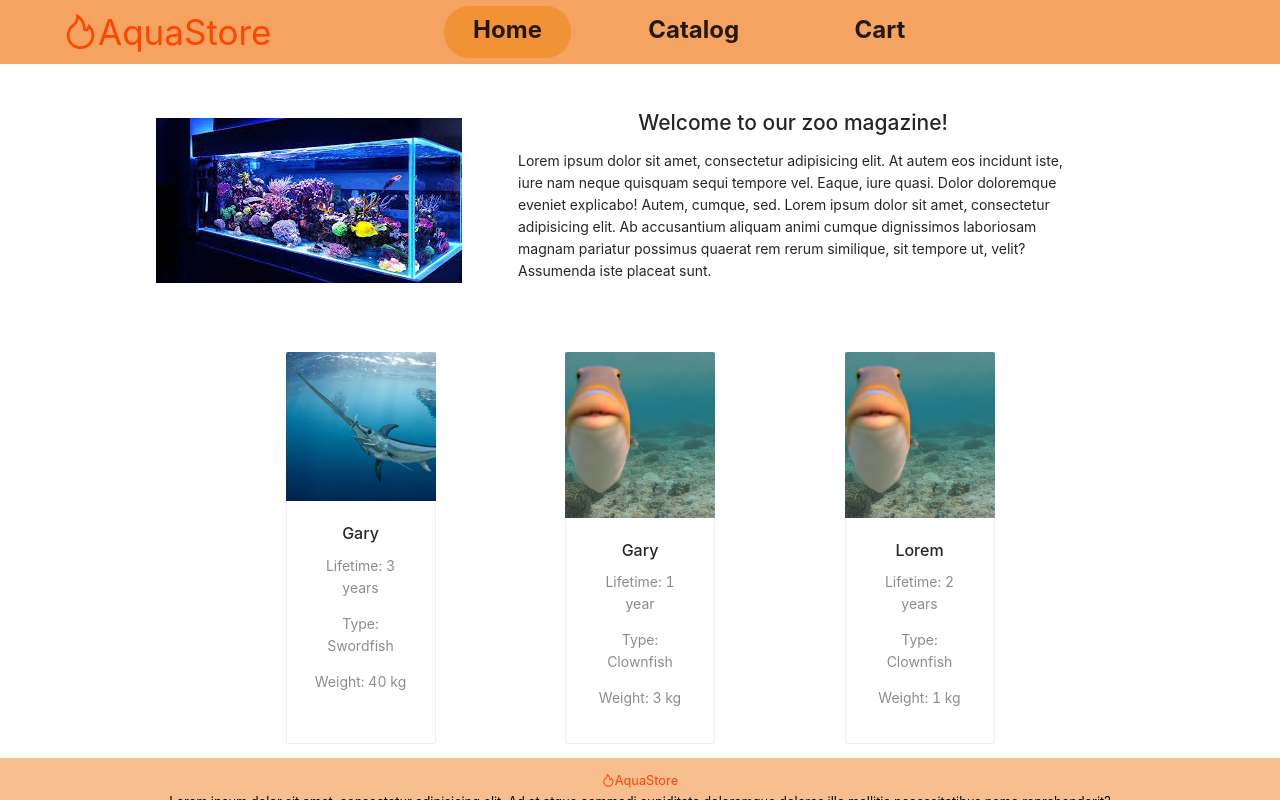
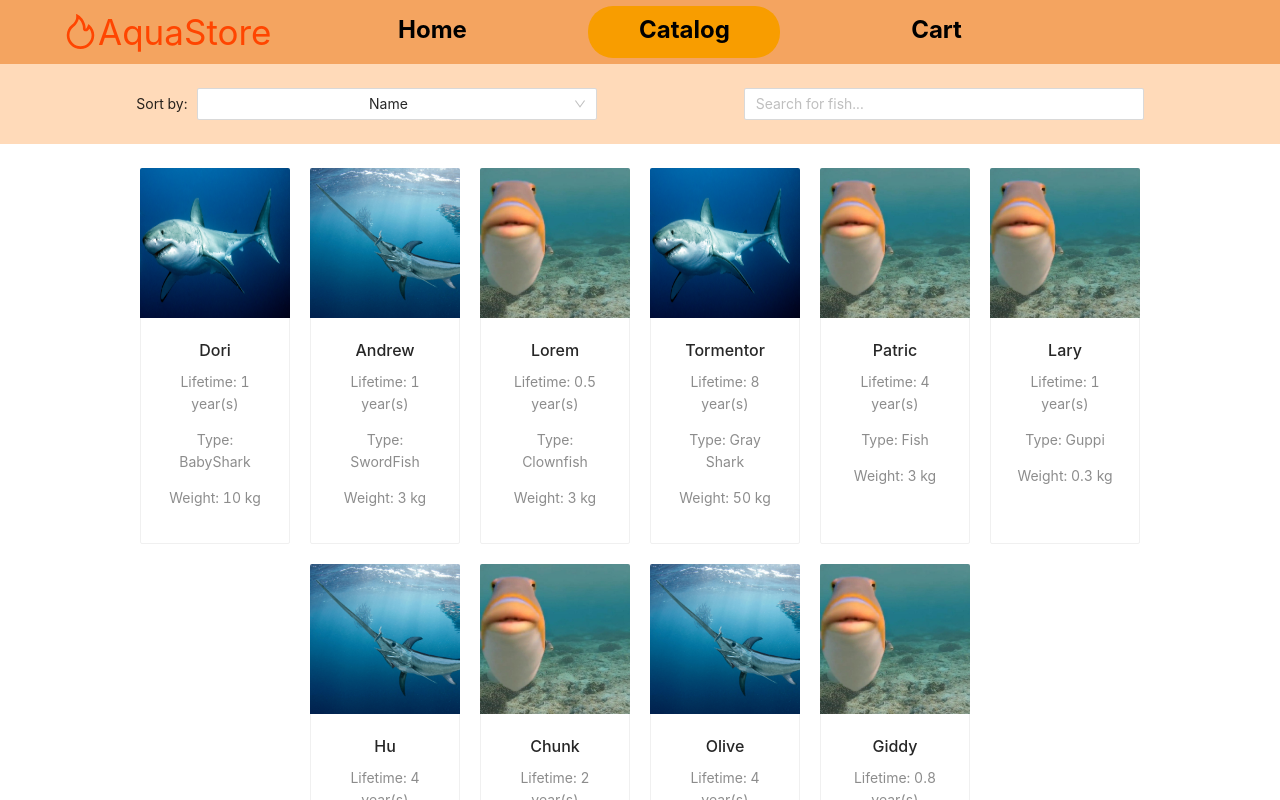
Before and after one commit to MykhailoPolnyi/Web_React_Labs, a React (Create React App) app: page /catalog in a window 1280 px wide. Shown: the top 800 px of the page. Built offline with nearby package versions, Linux system fonts and the light colour scheme.

Commit message:
Added completed task for lab 7

```diff
--- a/package.json
+++ b/package.json
@@ -10,6 +10,7 @@
     "antd": "^4.16.13",
     "react": "^17.0.2",
     "react-dom": "^17.0.2",
+    "react-router-dom": "^6.0.2",
     "react-scripts": "4.0.3",
     "styled-components": "^5.3.3",
     "web-vitals": "^1.1.2"
--- /dev/null
+++ b/src/components/ActionPannel/ActionPanel.js
@@ -0,0 +1,21 @@
+import React from "react";
+import {Input, Select} from "antd";
+import {ActionPanelStyled} from "./ActionPanel.styled";
+
+export const ActionPanel = () => (
+    <ActionPanelStyled>
+        <div>
+            <label htmlFor="sort">Sort by:</label>
+            <Select id="sort" value="name" style={{width: "400px", margin: "0 10px"}}>
+                <Select.Option value="name">Name</Select.Option>
+                <Select.Option value="lifetime">Lifetime</Select.Option>
+                <Select.Option value="type">Type</Select.Option>
+                <Select.Option value="weight">Weight</Select.Option>
+            </Select>
+        </div>
+        <Input allowClear
+               placeholder="Search for fish..."
+               style={{width: "400px"}}
+               id="search"/>
+    </ActionPanelStyled>
+)
--- /dev/null
+++ b/src/components/ActionPannel/ActionPanel.styled.js
@@ -0,0 +1,13 @@
+import styled from "styled-components";
+
+
+export const ActionPanelStyled = styled.div`
+  display: flex;
+  flex-direction: row;
+  align-items: center;
+  justify-content: space-evenly;
+  background-color: peachpuff;
+
+  width: 100%;
+  height: 10vh;
+`;
--- a/src/components/Card/CardStorage.js
+++ b/src/components/Card/CardStorage.js
@@ -2,7 +2,10 @@
 
 export const CardStorage = styled.div`
   display: flex;
+  max-width: 100%;
   flex-direction: row;
-  justify-content: space-evenly;
+  flex-wrap: wrap;
+  justify-content: center;
   margin: 1em 2em;
+  width: 80%;
 `;
--- a/src/components/Card/FishCard.js
+++ b/src/components/Card/FishCard.js
@@ -4,16 +4,16 @@
 
 export const FishCard = (props) => (
     <Card
-        style={{width: "150px"}}
+        style={{width: "150px", margin:"10px"}}
         hoverable
-        cover={<img src={props.image} alt="example" style={{width:'150px'}}  />}>
+        cover={<img src={props.image} alt="example" style={{height:'150px'}}  />}>
         <Card.Meta
             title={props.name}
             description={
                 <div>
-                    <p>Lifetime: {props.lifetime}</p>
+                    <p>Lifetime: {props.lifetime} year(s)</p>
                     <p>Type: {props.type}</p>
-                    <p>Weight: {props.weight}</p>
+                    <p>Weight: {props.weight} kg</p>
                 </div>
             }
         />
--- a/src/containers/App/App.js
+++ b/src/containers/App/App.js
@@ -1,14 +1,22 @@
+import React from "react";
 import './App.css';
 import {Topbar} from "../Navigation/Topbar/Topbar";
 import {Footer} from "../Navigation/Footer/Footer";
 import {Homepage} from "../Pages/Home/Homepage";
+import {Catalog} from "../Pages/Catalog/Catalog";
+import {BrowserRouter, Route, Routes} from "react-router-dom";
 
 export const App = () => (
-    <div className="App">
-      <Topbar />
-      <Homepage />
-      <Footer />
-    </div>
+    <BrowserRouter>
+        <div className="App">
+            <Topbar />
+            <Routes>
+                <Route path={'/'} element={<Homepage />} />
+                <Route path={'/catalog'} element={<Catalog />} />
+                <Route path={'/cart'} element={<h1>Hello cart</h1>} />
+            </Routes>
+            <Footer />
+        </div>
+    </BrowserRouter>
 )
-
 export default App;
--- a/src/containers/Navigation/Navbar/Navbar.js
+++ b/src/containers/Navigation/Navbar/Navbar.js
@@ -1,12 +1,16 @@
 import React from "react";
-import {NavbarStyled} from "./Navbar.styled";
+import {NavbarStyled, NavLinkStyled} from "./Navbar.styled";
 
 export const Navbar = () => (
    <NavbarStyled>
-       <ul>
-           <li className={"chosen"}>Home</li>
-           <li>Catalog</li>
-           <li>Cart</li>
-       </ul>
+       <NavLinkStyled to={'/'}>
+           Home
+       </NavLinkStyled>
+       <NavLinkStyled to={'/catalog'}>
+           Catalog
+       </NavLinkStyled>
+       <NavLinkStyled to={'/cart'}>
+           Cart
+       </NavLinkStyled>
    </NavbarStyled>
 )
--- a/src/containers/Navigation/Navbar/Navbar.styled.js
+++ b/src/containers/Navigation/Navbar/Navbar.styled.js
@@ -1,4 +1,5 @@
 import styled from "styled-components";
+import {NavLink} from "react-router-dom";
 
 export const NavbarStyled = styled.nav`
   height: inherit;
@@ -8,16 +9,14 @@
   align-items: center;
   background-color: inherit;
   width: 60%;
+  margin: 0;
 
-  ul {
-    list-style-type: none;
-    display: flex;
-    align-items: center;
-    justify-content: center;
-    margin: 0;
+  .active {
+    background-color: rgb(248, 157, 0);
   }
+`;
 
-  li {
+export const NavLinkStyled = styled(NavLink)`
   display: inline-block;
   padding: 5px 5px 10px 5px;
   position: relative;
@@ -27,18 +26,11 @@
   border: 1px solid inherit;
   border-radius: 25px;
   cursor: pointer;
-    min-width: 30%;
+  min-width: 8em;
+  color: black;
 
-    a {
+  :hover {
+    background-color: rgb(248, 157, 0);
     color: black;
   }
-  }
-
-  li:hover {
-    background-color: rgb(248, 157, 0);
-  }
-
-  li.chosen {
-    background-color: rgb(241, 146, 55);
-  }
 `;
--- /dev/null
+++ b/src/containers/Pages/Catalog/Catalog.js
@@ -0,0 +1,29 @@
+import React from "react";
+import {PageStyled} from "../Page.styled";
+import {CardStorage} from "../../../components/Card/CardStorage";
+import {getFishCards} from "./CatalogDom";
+import {ActionPanel} from "../../../components/ActionPannel/ActionPanel";
+
+const fishes = [
+    {name:"Dori", lifetime_years: 1, animal_type: "BabyShark", weight_in_kg: 10},
+    {name:"Andrew", lifetime_years: 1, animal_type: "SwordFish", weight_in_kg: 3},
+    {name:"Lorem", lifetime_years: 0.5, animal_type: "Clownfish", weight_in_kg: 3},
+    {name:"Tormentor", lifetime_years: 8, animal_type: "Gray Shark", weight_in_kg: 50},
+    {name:"Patric", lifetime_years: 4, animal_type: "Fish", weight_in_kg: 3},
+    {name:"Lary", lifetime_years: 1, animal_type: "Guppi", weight_in_kg: 0.3},
+    {name:"Hu", lifetime_years: 4, animal_type: "SwordFish", weight_in_kg: 5},
+    {name:"Chunk", lifetime_years: 2, animal_type: "Catfish", weight_in_kg: 2},
+    {name:"Olive", lifetime_years: 4, animal_type: "SwordFish", weight_in_kg: 5},
+    {name:"Giddy", lifetime_years: 0.8, animal_type: "Gold fish", weight_in_kg: 0.1},
+]
+
+export const Catalog = () => (
+    <PageStyled>
+        <ActionPanel />
+        <CardStorage id="catalog">
+            {
+                getFishCards(fishes)
+            }
+        </CardStorage>
+    </PageStyled>
+)
--- /dev/null
+++ b/src/containers/Pages/Catalog/CatalogDom.js
@@ -0,0 +1,32 @@
+import React from "react";
+import {FishCard} from "../../../components/Card/FishCard";
+import swordfish from "../../../images/swordfish.jpg";
+import clownfish from "../../../images/coolfish.jpg";
+import shark from "../../../images/shark.jpg";
+
+
+export const createFishCard = (fish) => {
+    let image;
+    if (fish.animal_type.toString().toLocaleLowerCase().search("shark") !== -1) {
+        image = shark;
+    }
+    else if (fish.animal_type.toString().toLocaleLowerCase().search("swordfish") !== -1) {
+        image = swordfish;
+    }
+    else {
+        image = clownfish;
+    }
+    return (
+        <FishCard image = {image}
+                  name = {fish.name}
+                  lifetime={fish.lifetime_years}
+                  type={fish.animal_type}
+                  weight={fish.weight_in_kg}
+        />
+    )
+}
+
+
+export const getFishCards = (fishList) => {
+    return fishList.map(createFishCard);
+}
--- a/src/containers/Pages/Home/Homepage.js
+++ b/src/containers/Pages/Home/Homepage.js
@@ -1,5 +1,5 @@
 import React from "react";
-import {HomepageStyled} from "./Homepage.styled";
+import {PageStyled} from "../Page.styled";
 import {WelcomeSection} from "../../../components/WelcomeSection/WelcomeSection";
 import {CardStorage} from "../../../components/Card/CardStorage";
 import {FishCard} from "../../../components/Card/FishCard";
@@ -8,27 +8,27 @@
 
 
 export const Homepage = () => (
-    <HomepageStyled>
+    <PageStyled>
         <WelcomeSection />
         <CardStorage>
             <FishCard image={sword_fish}
                       name="Gary"
-                      lifetime="3 years"
+                      lifetime="3"
                       type="Swordfish"
-                      weight="40 kg"
+                      weight="40"
             />
             <FishCard image={clownfish}
                       name="Gary"
-                      lifetime="1 year"
+                      lifetime="1"
                       type="Clownfish"
-                      weight="3 kg"
+                      weight="3"
             />
             <FishCard image={clownfish}
                       name="Lorem"
-                      lifetime="2 years"
+                      lifetime="2"
                       type="Clownfish"
-                      weight="1 kg"
+                      weight="1"
             />
         </CardStorage>
-    </HomepageStyled>
+    </PageStyled>
 );
--- a/src/containers/Pages/Home/Homepage.styled.js
+++ b/src/containers/Pages/Page.styled.js
@@ -1,10 +1,10 @@
 import styled from "styled-components";
 
-export const HomepageStyled = styled.main`
+export const PageStyled = styled.main`
   display: flex;
   flex-direction: column;
-  height: 100%;
-  width: 80%;
+  width: 100%;
   margin: auto;
   justify-content: space-evenly;
+  align-items: center;
 `;
```
Also changed, not shown: src/images/shark.jpg (added), 1 other file (tests, documents, lock files or other folders). Lines whose indentation alone changed are shown as unchanged.
